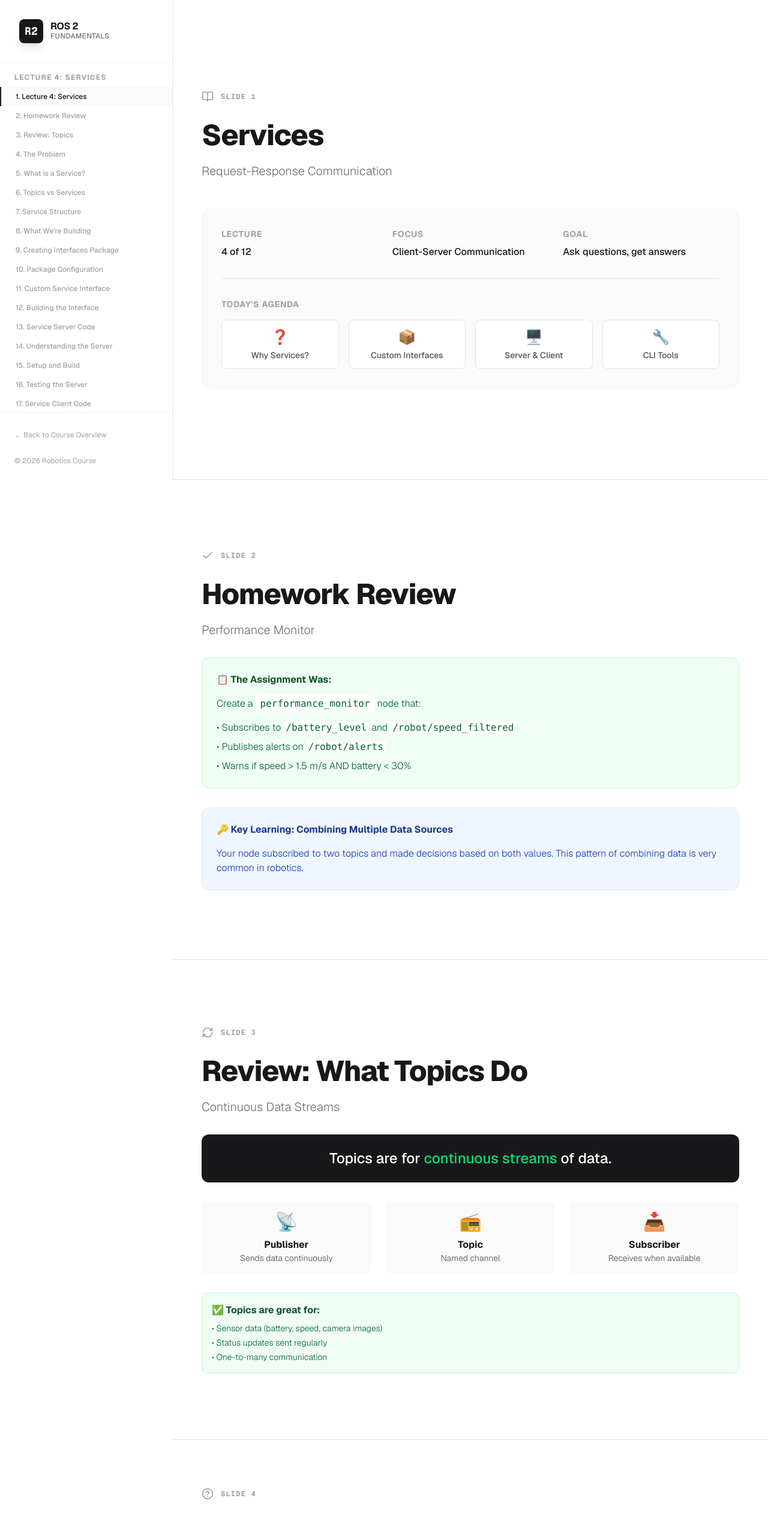
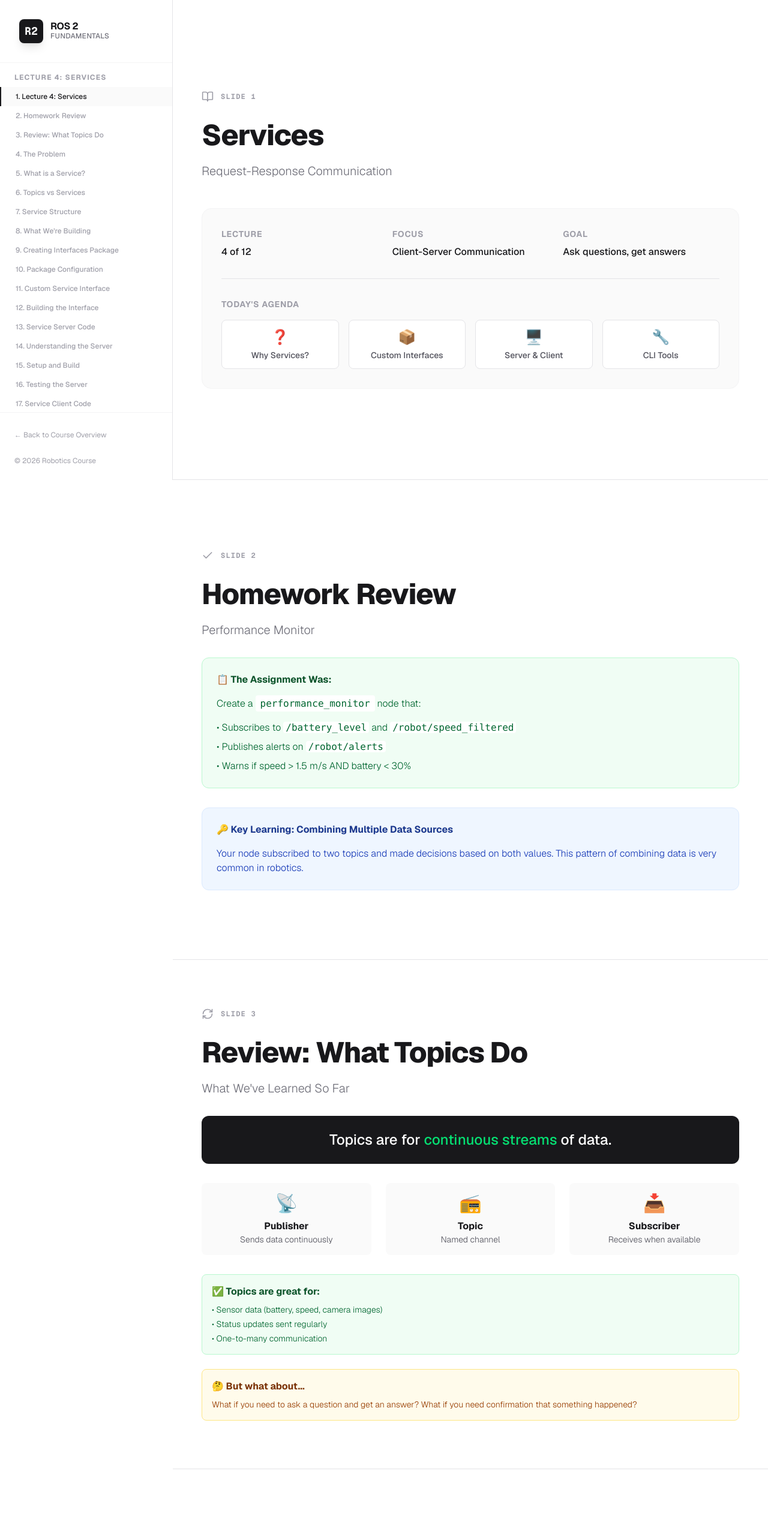
Before and after one commit to sadiqsaidu/ros_course, a Next.js app: page /lectures/4 in a window 1280 px wide. Shown: the top 2527 px of the page at 60% size. Built offline with nearby package versions, Linux system fonts and the light colour scheme.

Commit message:
more polish

```diff
--- a/src/app/lectures/4/page.tsx
+++ b/src/app/lectures/4/page.tsx
@@ -17,7 +17,7 @@ export default function Lecture4() {
   const slides: SlideInfo[] = [
     { id: 'slide-1', title: 'Lecture 4: Services', icon: BookOpen },
     { id: 'slide-2', title: 'Homework Review', icon: Check },
-    { id: 'slide-3', title: 'Review: Topics', icon: RefreshCw },
+    { id: 'slide-3', title: 'Review: What Topics Do', icon: RefreshCw },
     { id: 'slide-4', title: 'The Problem', icon: HelpCircle },
     { id: 'slide-5', title: 'What is a Service?', icon: PhoneCall },
     { id: 'slide-6', title: 'Topics vs Services', icon: ArrowLeftRight },
@@ -34,8 +34,8 @@ export default function Lecture4() {
     { id: 'slide-17', title: 'Service Client Code', icon: Code },
     { id: 'slide-18', title: 'Understanding the Client', icon: Search },
     { id: 'slide-19', title: 'Running Both Nodes', icon: Activity },
-    { id: 'slide-20', title: 'Speed Control Service', icon: Bot },
-    { id: 'slide-21', title: 'CLI Tools', icon: Terminal },
+    { id: 'slide-20', title: 'Safety Advisor Service', icon: Bot },
+    { id: 'slide-21', title: 'CLI Tools for Services', icon: Terminal },
     { id: 'slide-22', title: 'Key Takeaways', icon: Lightbulb },
     { id: 'slide-23', title: 'Summary', icon: Layout },
     { id: 'slide-24', title: 'Homework', icon: Target },
@@ -369,8 +369,8 @@ ament_package()`;
           </div>
         </LectureSlide>
 
-        {/* Slide 3: Review Topics */}
-        <LectureSlide id="slide-3" title="Review: What Topics Do" subtitle="Continuous Data Streams" icon={RefreshCw}>
+        {/* Slide 3: Review - What Topics Do */}
+        <LectureSlide id="slide-3" title="Review: What Topics Do" subtitle="What We've Learned So Far" icon={RefreshCw}>
           <div className="mb-8 p-6 bg-zinc-900 text-white rounded-xl text-center">
             <p className="text-2xl font-medium">
               Topics are for <span className="text-green-400">continuous streams</span> of data.
@@ -395,13 +395,18 @@ ament_package()`;
             </div>
           </div>
 
-          <div className="p-4 bg-green-50 border border-green-200 rounded-lg">
+          <div className="p-4 bg-green-50 border border-green-200 rounded-lg mb-6">
             <h4 className="font-bold text-green-900 mb-2">✅ Topics are great for:</h4>
             <ul className="text-green-800 text-sm space-y-1">
               <li>• Sensor data (battery, speed, camera images)</li>
               <li>• Status updates sent regularly</li>
               <li>• One-to-many communication</li>
             </ul>
+          </div>
+
+          <div className="p-4 bg-amber-50 border border-amber-200 rounded-lg">
+            <h4 className="font-bold text-amber-900 mb-2">🤔 But what about...</h4>
+            <p className="text-amber-800 text-sm">What if you need to ask a question and get an answer? What if you need confirmation that something happened?</p>
           </div>
         </LectureSlide>
 
@@ -596,7 +601,11 @@ ament_package()`;
         </LectureSlide>
 
         {/* Slide 8: What We're Building */}
-        <LectureSlide id="slide-8" title="What We're Building Today" subtitle="The Problem We're Solving" icon={Target}>
+        <LectureSlide id="slide-8" title="What We're Building Today" subtitle="Hands-On Project" icon={Target}>
+          <div className="mb-6 p-4 bg-zinc-900 text-white rounded-xl text-center">
+            <p className="text-lg">Now that we understand services, let&apos;s build something real.</p>
+          </div>
+
           <div className="mb-8">
             <h3 className="text-2xl font-bold text-zinc-900 mb-4">🎯 Our Goal: Control Robot Speed Safely</h3>
             <p className="text-lg text-zinc-600">
@@ -1084,11 +1093,15 @@ my_robot_interfaces.srv.SetTargetSpeed_Response(
           </div>
         </LectureSlide>
 
-        {/* Slide 20: Speed Control Service */}
-        <LectureSlide id="slide-20" title="Another Example: Safety Advisor" subtitle="Integrating with Lecture 3 Topics" icon={Bot}>
+        {/* Slide 20: Safety Advisor Service */}
+        <LectureSlide id="slide-20" title="Safety Advisor Service" subtitle="Combining Topics with Services" icon={Bot}>
+          <div className="mb-6 p-4 bg-zinc-900 text-white rounded-xl text-center">
+            <p className="text-lg">Let&apos;s see how services and topics from previous lectures work <strong>together</strong>.</p>
+          </div>
+
           <div className="mb-6">
             <p className="text-lg text-zinc-600">
-              Let&apos;s create a service that combines data from our existing topics. This shows how services and topics work together.
+              This example creates a service that subscribes to our existing <code className="bg-zinc-100 px-2 py-1 rounded">/battery_level</code> topic and gives safety recommendations.
             </p>
           </div>
 
```
